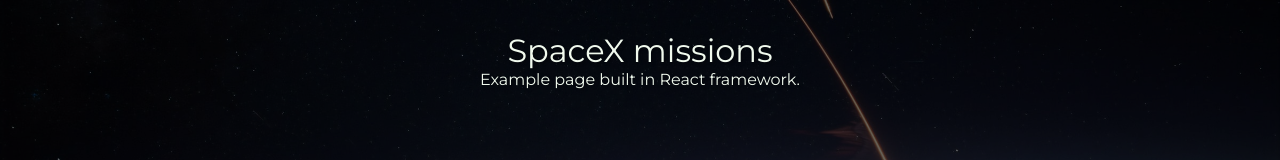
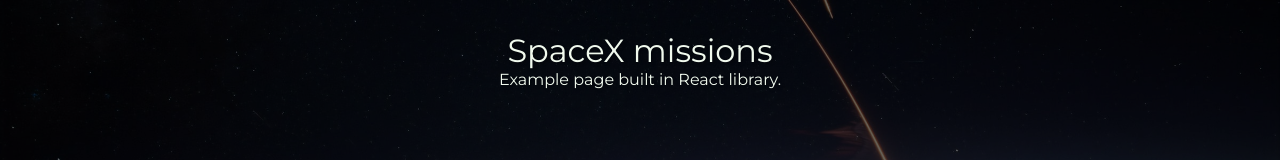
Before and after one commit to piosob/spaceX, a React (Create React App) app: page / in a window 1280 px wide. Shown: the part 404-564 px from the top of the page. Built offline with nearby package versions, Linux system fonts and the light colour scheme.

Commit message:
updated homepage

```diff
--- a/src/pages/homepage/Homepage.jsx
+++ b/src/pages/homepage/Homepage.jsx
@@ -22,7 +22,7 @@
     >
       <div className={styles.container}>
         <h1 className={styles.h1}> SpaceX missions</h1>
-        <p className={styles.desc}>Example page built in React framework.</p>
+        <p className={styles.desc}>Example page built in React library.</p>
       </div>
     </div>
   );
```
